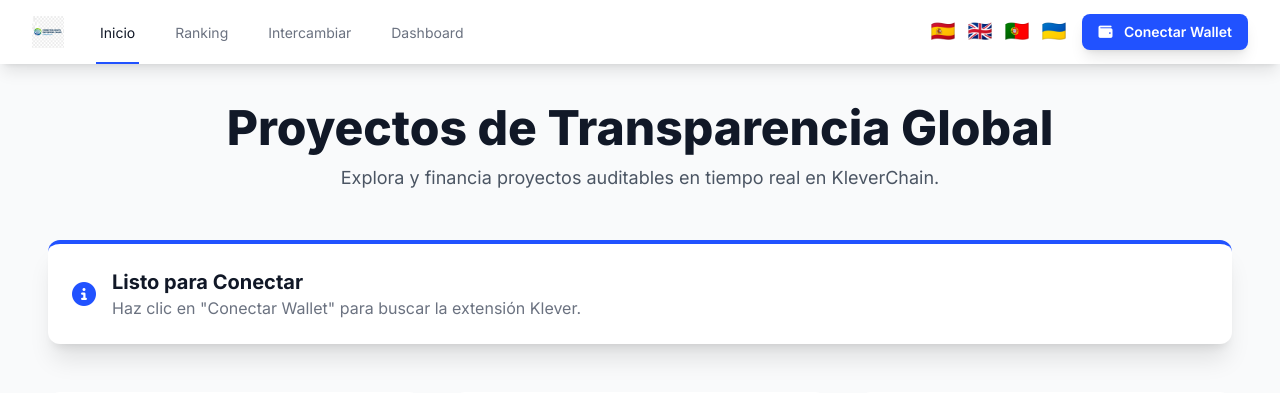
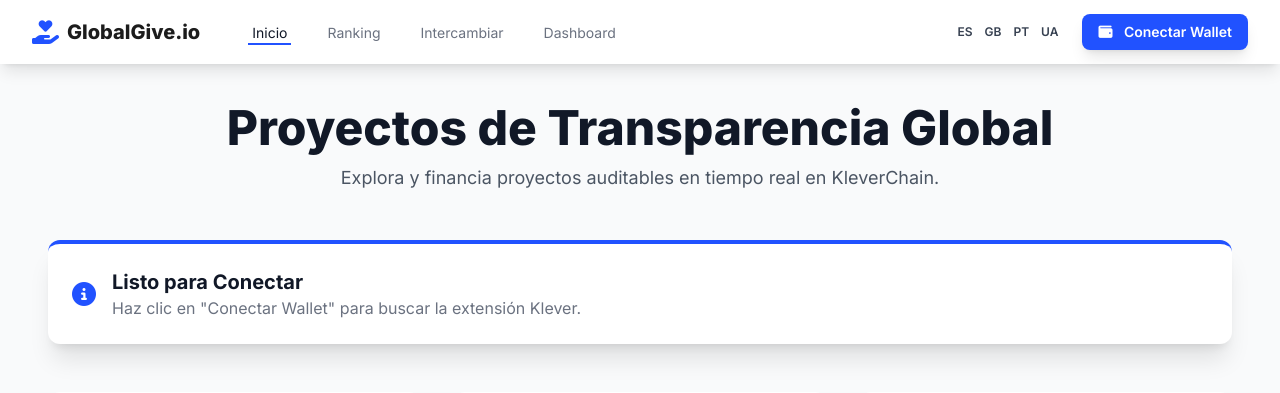
Before and after one commit to Chuse/servicios, a Flask app: page / in a window 1280 px wide. Shown: the top 393 px of the page. Run offline with Flask 3, Linux system fonts and the light colour scheme; some libraries are stand-ins or nearby versions.

Commit message:
Update index.html

```diff
--- a/templates/index.html
+++ b/templates/index.html
@@ -26,17 +26,16 @@
       }
     </script>
 
-    <!-- Iconos: Font Awesome (Necesario para otros iconos) -->
+    <!-- Iconos: Font Awesome (Obligatorio para el logo basado en icono) -->
     <link rel="stylesheet" href="https://cdnjs.cloudflare.com/ajax/libs/font-awesome/6.5.2/css/all.min.css">
 
     <!-- Fuente Inter (para un aspecto moderno) -->
     <link href="https://fonts.googleapis.com/css2?family=Inter:wght@400;600;700;800&display=swap" rel="stylesheet">
 
     <style>
-        /* Estilo para los emojis de bandera para que parezcan más un icono */
-        .flag-emoji {
-            font-size: 1.25rem; /* Ajuste del tamaño del emoji */
-            line-height: 1;
+        /* Estilos menores */
+        .flag-text {
+            font-size: 0.75rem; /* text-xs */
         }
     </style>
 
@@ -49,12 +48,18 @@
     <nav class="bg-white shadow-lg sticky top-0 z-10">
         <div class="max-w-7xl mx-auto px-4 sm:px-6 lg:px-8">
             <div class="flex justify-between h-16">
-                <!-- Logo y Nombre de la App -->
-                <div class="flex">
-                    <div class="flex-shrink-0 flex items-center">
-                        <!-- RUTA DEL LOGO: Asegúrate de que el archivo 'globalgive_logo.png' exista en static/img/ -->
-                        <img class="h-8 w-auto mr-2" src="{{ url_for('static', filename='img/globalgive_logo.png') }}" alt="GlobalGive.io Logo">
+
+                <!-- Sección Izquierda: Logo, Nombre y Enlaces -->
+                <div class="flex items-center">
+
+                    <!-- LOGO BASADO EN ICONO (Máxima Visibilidad Garantizada) -->
+                    <div class="flex-shrink-0 flex items-center mr-6">
+                        <!-- Icono de Corazón/Conexión en azul KLV -->
+                        <i class="fas fa-hand-holding-heart text-2xl text-klv-blue"></i>
+                        <!-- Nombre de la marca al lado del logo en color oscuro para contraste -->
+                        <span class="ml-2 text-xl font-extrabold text-klv-dark">GlobalGive.io</span>
                     </div>
+
                     <!-- Enlaces de Navegación -->
                     <div class="hidden sm:ml-6 sm:flex sm:space-x-8">
                         <a href="#" class="text-gray-900 inline-flex items-center px-1 pt-1 border-b-2 border-klv-blue text-sm font-medium">
@@ -72,24 +77,17 @@
                     </div>
                 </div>
 
-                <!-- Banderas y Botón de Wallet -->
-                <div class="flex items-center space-x-4">
-                    <!-- Iconos de Banderas de Idioma usando EMOJIS (solución robusta) -->
-                    <div class="flex space-x-3">
-                        <a href="?lang=es" title="Español" class="hover:opacity-75 transition duration-150">
-                            <span class="flag-emoji" role="img" aria-label="Bandera de España">🇪🇸</span>
-                        </a>
-                        <a href="?lang=en" title="English" class="hover:opacity-75 transition duration-150">
-                            <span class="flag-emoji" role="img" aria-label="Bandera de Reino Unido">🇬🇧</span>
-                        </a>
-                        <a href="?lang=pt" title="Português" class="hover:opacity-75 transition duration-150">
-                            <span class="flag-emoji" role="img" aria-label="Bandera de Portugal">🇵🇹</span>
-                        </a>
-                        <a href="?lang=uk" title="Українська" class="hover:opacity-75 transition duration-150">
-                            <span class="flag-emoji" role="img" aria-label="Bandera de Ucrania">🇺🇦</span>
-                        </a>
+                <!-- Sección Derecha: Idiomas (Texto) y Botón de Wallet -->
+                <div class="flex items-center space-x-6">
+                    <!-- Códigos de Idioma (Texto) -->
+                    <div class="flex items-center space-x-3">
+                        <a href="?lang=es" title="Español" class="text-gray-700 hover:text-klv-blue font-semibold flag-text transition duration-150">ES</a>
+                        <a href="?lang=en" title="English" class="text-gray-700 hover:text-klv-blue font-semibold flag-text transition duration-150">GB</a>
+                        <a href="?lang=pt" title="Português" class="text-gray-700 hover:text-klv-blue font-semibold flag-text transition duration-150">PT</a>
+                        <a href="?lang=uk" title="Українська" class="text-gray-700 hover:text-klv-blue font-semibold flag-text transition duration-150">UA</a>
                     </div>
 
+                    <!-- Botón Conectar Wallet -->
                     <button id="connect-wallet-btn" onclick="connectWallet()" class="px-4 py-2 text-sm font-semibold rounded-lg text-white bg-klv-blue hover:bg-klv-blue/90 shadow-lg transition duration-150 ease-in-out">
                         <i class="fas fa-wallet mr-2"></i> Conectar Wallet
                     </button>
```
